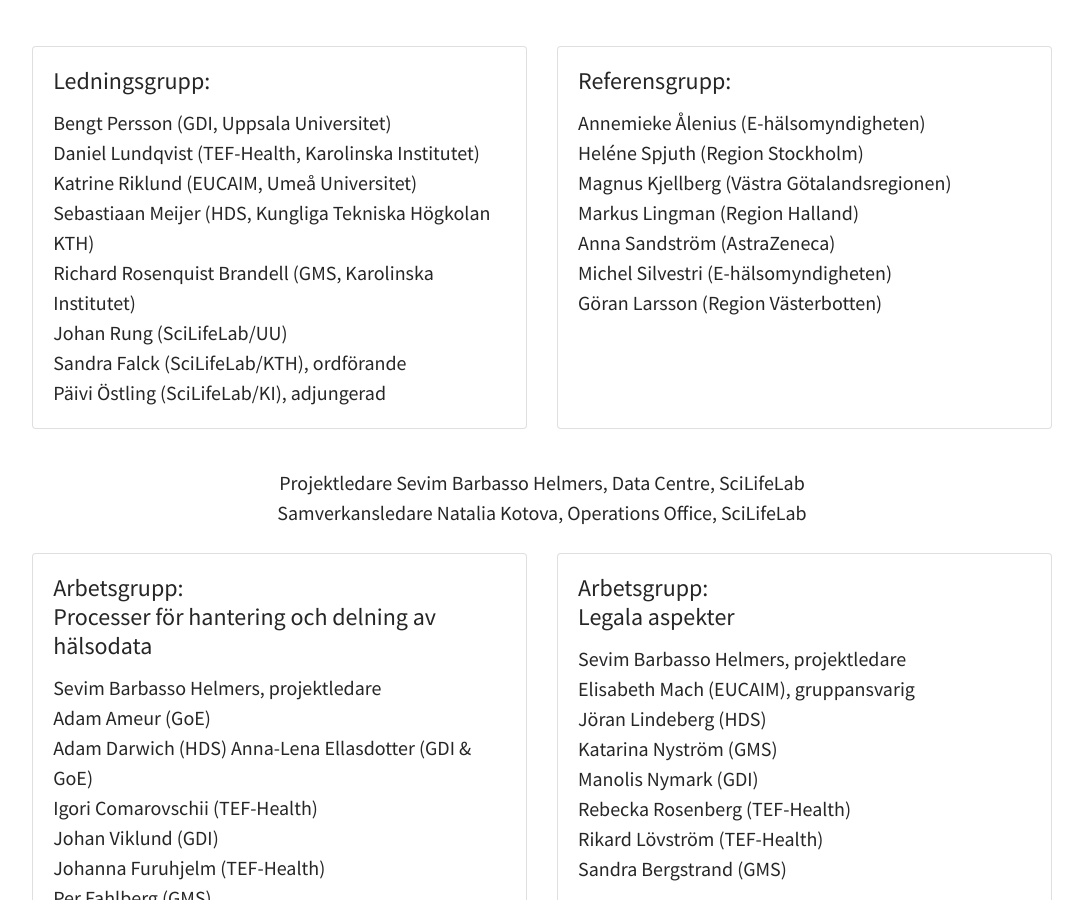
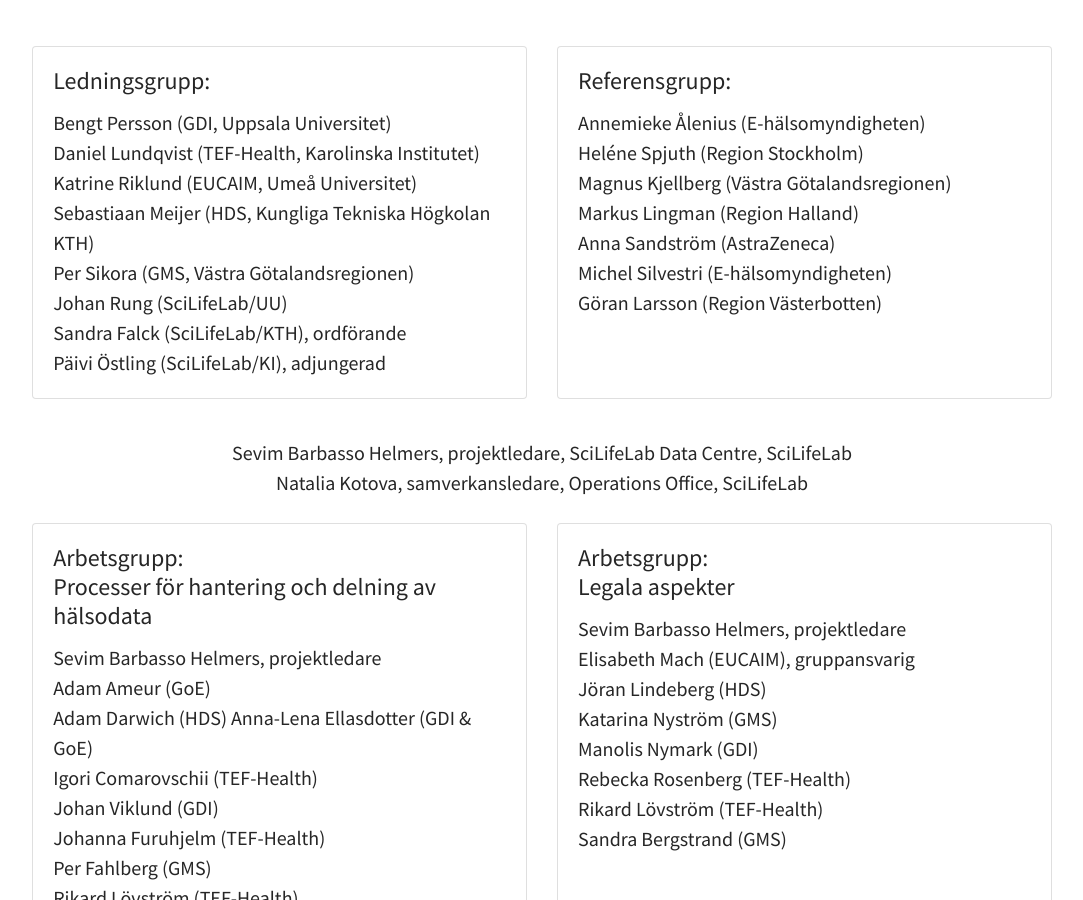
Before and after one commit to ScilifelabDataCentre/DIGIfor1Health_web, a Jekyll site: the page built from pages/about.md, in a window 1280 px wide and 900 px high, scrolled down 958 px. Shown: the whole window, without its empty margins (98-1181 px from the left). Built offline with Jekyll 4.4.1, drawn with Linux system fonts in a browser that asks for light colours; a script that is not in the unit is left out; comment, search, counter and statistics services are not loaded.

Commit message:
Update about.md

```diff
--- a/pages/about.md
+++ b/pages/about.md
@@ -26,7 +26,7 @@ DIGIfor1healthSE bidrar till ökad samordning mellan stat och region för ökat
     Daniel Lundqvist (TEF-Health, Karolinska Institutet) <br>
     Katrine Riklund (EUCAIM, Umeå Universitet) <br>
     Sebastiaan Meijer (HDS, Kungliga Tekniska Högkolan KTH) <br>
-    Richard Rosenquist Brandell (GMS, Karolinska Institutet) <br>
+    Per Sikora (GMS, Västra Götalandsregionen) <br>
     Johan Rung (SciLifeLab/UU) <br>
     Sandra Falck (SciLifeLab/KTH), ordförande <br>
     Päivi Östling (SciLifeLab/KI), adjungerad </p>
@@ -58,8 +58,8 @@ DIGIfor1healthSE bidrar till ökad samordning mellan stat och region för ökat
 </div>
 <!-- /.container -->
 <p style="text-align: center;">
-Projektledare Sevim Barbasso Helmers, Data Centre, SciLifeLab<br>
-Samverkansledare Natalia Kotova, Operations Office, SciLifeLab
+Sevim Barbasso Helmers, projektledare, SciLifeLab Data Centre, SciLifeLab<br>
+Natalia Kotova, samverkansledare, Operations Office, SciLifeLab
 </p>
 
 <div class="container">
```
